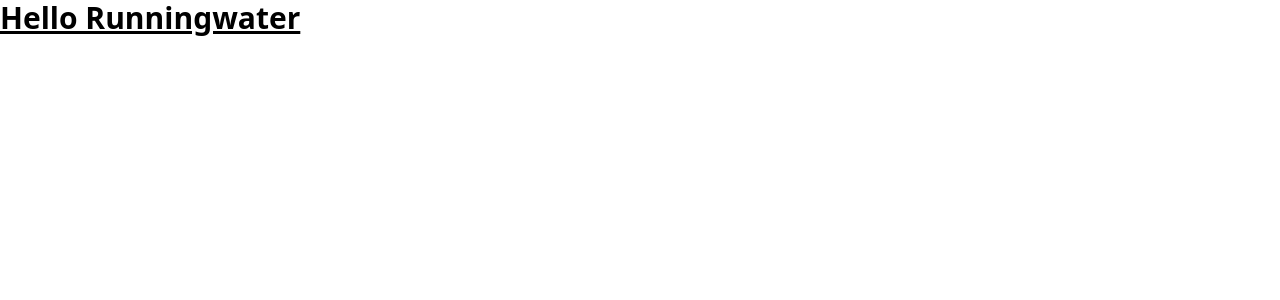
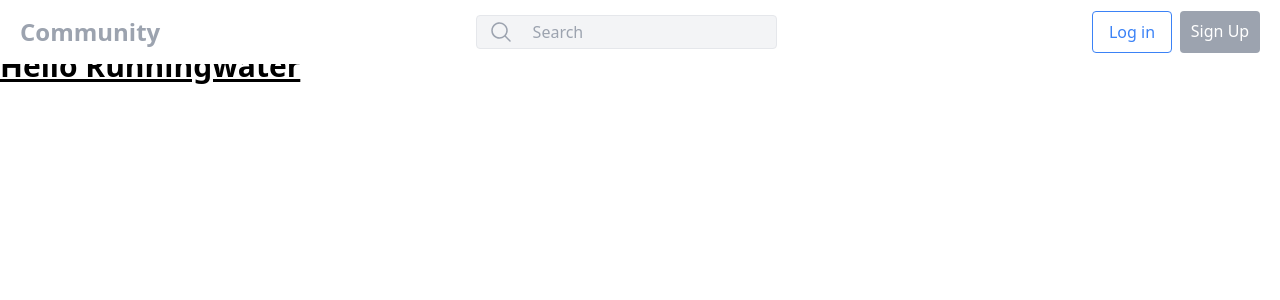
Before and after one commit to minhanPark/reddit-clone-front, a Next.js app: page / in a window 1280 px wide. Shown: the top 300 px of the page. Built offline with nearby package versions, Linux system fonts and the light colour scheme; no server answers.

Commit message:
NavBar 추가

```diff
--- /dev/null
+++ b/components/NavBar.tsx
@@ -0,0 +1,54 @@
+import Link from "next/link";
+import React from "react";
+import { MagnifyingGlassIcon } from "@heroicons/react/24/solid";
+import { useAuthState } from "../context/auth";
+
+const NavBar: React.FC = () => {
+  const { authenticated, loading } = useAuthState();
+  return (
+    <div className="fixed inset-x-0 top-0 z-10 flex items-center justify-between h-16 px-5 bg-white">
+      <span className="text-2xl font-semibold text-gray-400">
+        <Link href="/">
+          <a>Community</a>
+        </Link>
+      </span>
+
+      <div className="max-w-full px-4">
+        <div className="relative flex items-center bg-gray-100 border rounded hover:border-gray-700 hover:bg-white">
+          <span className="pl-3 pr-2">
+            <MagnifyingGlassIcon className="h-6 w-6 text-gray-400" />
+          </span>
+          <input
+            type="text"
+            placeholder="Search"
+            className="px-3 py-1 bg-transparent rounded focus:outline-none"
+          />
+        </div>
+      </div>
+
+      <div className="flex">
+        {!loading &&
+          (authenticated ? (
+            <button className="w-20 p-2 mr-2 text-center text-white bg-gray-400 rounded">
+              Logout
+            </button>
+          ) : (
+            <>
+              <Link href="/login">
+                <a className="w-20 p-2 mr-2 text-center text-blue-500 border border-blue-500 rounded">
+                  Log in
+                </a>
+              </Link>
+              <Link href="/register">
+                <a className="w-20 p-2 text-center text-white bg-gray-400 rounded">
+                  Sign Up
+                </a>
+              </Link>
+            </>
+          ))}
+      </div>
+    </div>
+  );
+};
+
+export default NavBar;
--- a/context/auth.tsx
+++ b/context/auth.tsx
@@ -1,4 +1,5 @@
-import React, { createContext, useContext, useReducer } from "react";
+import axios from "axios";
+import React, { createContext, useContext, useEffect, useReducer } from "react";
 import { User } from "../types";
 
 interface State {
@@ -50,10 +51,24 @@
     authenticated: false,
     loading: true,
   });
-  console.log({ state });
+
   const dispatch = (type: string, payload?: any) => {
     defaultDispatch({ type, payload });
   };
+
+  useEffect(() => {
+    async function loadUser() {
+      try {
+        const res = await axios.get("/auth/me");
+        dispatch("LOGIN", res.data);
+      } catch (error) {
+        console.error(error);
+      } finally {
+        dispatch("STOP_LOADING");
+      }
+    }
+    loadUser();
+  }, []);
   return (
     <DispatchContext.Provider value={dispatch}>
       <StateContext.Provider value={state}>{children}</StateContext.Provider>
--- a/package.json
+++ b/package.json
@@ -9,6 +9,7 @@
     "lint": "next lint"
   },
   "dependencies": {
+    "@heroicons/react": "^2.0.10",
     "axios": "^0.27.2",
     "classnames": "^2.3.1",
     "next": "12.2.5",
--- a/pages/_app.tsx
+++ b/pages/_app.tsx
@@ -2,13 +2,23 @@
 import type { AppProps } from "next/app";
 import Axios from "axios";
 import { AuthProvider } from "../context/auth";
+import { useRouter } from "next/router";
+import NavBar from "../components/NavBar";
 
 function MyApp({ Component, pageProps }: AppProps) {
   Axios.defaults.baseURL = process.env.NEXT_PUBLIC_BASE_URL + "/api";
   Axios.defaults.withCredentials = true;
+
+  const { pathname } = useRouter();
+  const authRoutes = ["/register", "/login"];
+  const authRoute = authRoutes.includes(pathname);
+
   return (
     <AuthProvider>
-      <Component {...pageProps} />
+      {!authRoute && <NavBar />}
+      <div className={authRoute ? "" : "pt-12"}>
+        <Component {...pageProps} />
+      </div>
     </AuthProvider>
   );
 }
--- a/pages/login.tsx
+++ b/pages/login.tsx
@@ -3,15 +3,18 @@
 import Link from "next/link";
 import axios from "axios";
 import { useRouter } from "next/router";
-import { useAuthDispatch } from "../context/auth";
+import { useAuthDispatch, useAuthState } from "../context/auth";
 
 const Login = () => {
   const [username, setUsername] = useState("");
   const [password, setPassword] = useState("");
   const [errors, setErrors] = useState<any>({});
-
+  const { authenticated } = useAuthState();
   const dispatch = useAuthDispatch();
   const router = useRouter();
+
+  if (authenticated) router.push("/");
+
   const handleSubmit = async (event: FormEvent) => {
     event.preventDefault();
 
--- a/pages/register.tsx
+++ b/pages/register.tsx
@@ -3,13 +3,17 @@
 import InputGroup from "../components/InputGroup";
 import axios from "axios";
 import { useRouter } from "next/router";
+import { useAuthState } from "../context/auth";
 
 const Register = () => {
   const [email, setEmail] = useState("");
   const [username, setUsername] = useState("");
   const [password, setPassword] = useState("");
   const [errors, setErrors] = useState<any>({});
+  const { authenticated } = useAuthState();
   const router = useRouter();
+
+  if (authenticated) router.push("/");
 
   const handleSubmit = async (e: FormEvent) => {
     e.preventDefault();
--- a/pages/subs/create.tsx
+++ b/pages/subs/create.tsx
@@ -2,6 +2,7 @@
 import InputGroup from "../../components/InputGroup";
 import axios from "axios";
 import Router, { useRouter } from "next/router";
+import { GetServerSideProps } from "next";
 
 const SubCreate = () => {
   const [errors, setErrors] = useState<any>({});
@@ -73,3 +74,16 @@
 };
 
 export default SubCreate;
+
+export const getServerSideProps: GetServerSideProps = async ({ req, res }) => {
+  try {
+    const cookie = req.headers.cookie;
+    if (!cookie) throw new Error("Missing auth token cookie");
+
+    await axios.get("/auth/me", { headers: { cookie } });
+    return { props: {} };
+  } catch (error) {
+    res.writeHead(307, { Location: "/login" }).end();
+    return { props: {} };
+  }
+};
```
Also changed, not shown: 1 other file (tests, documents, lock files or other folders).
